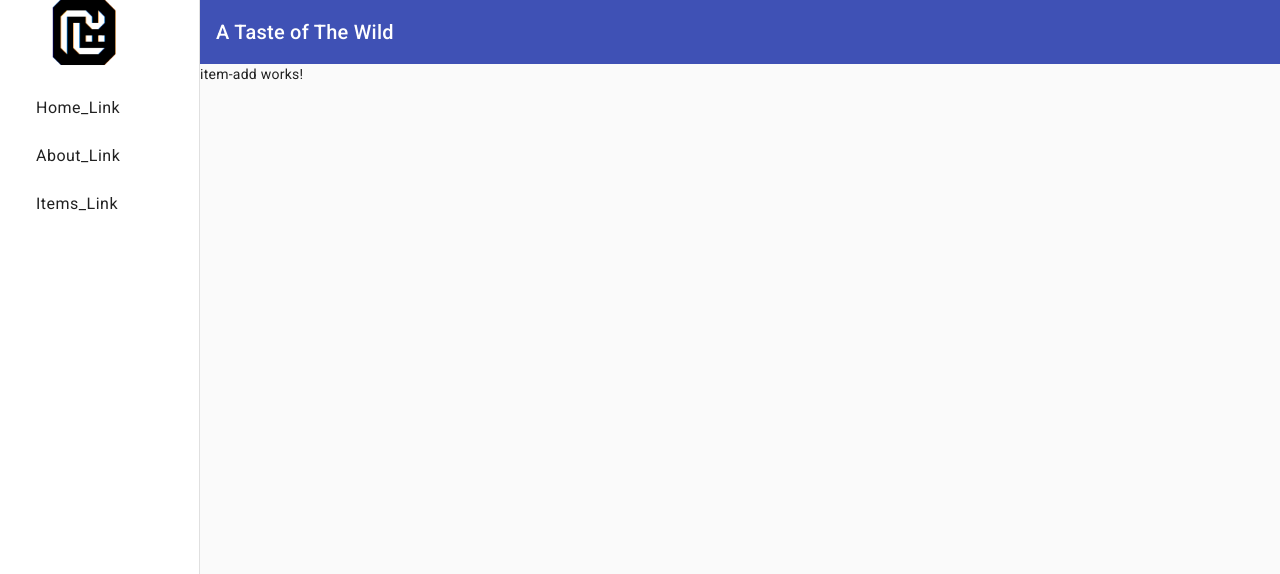
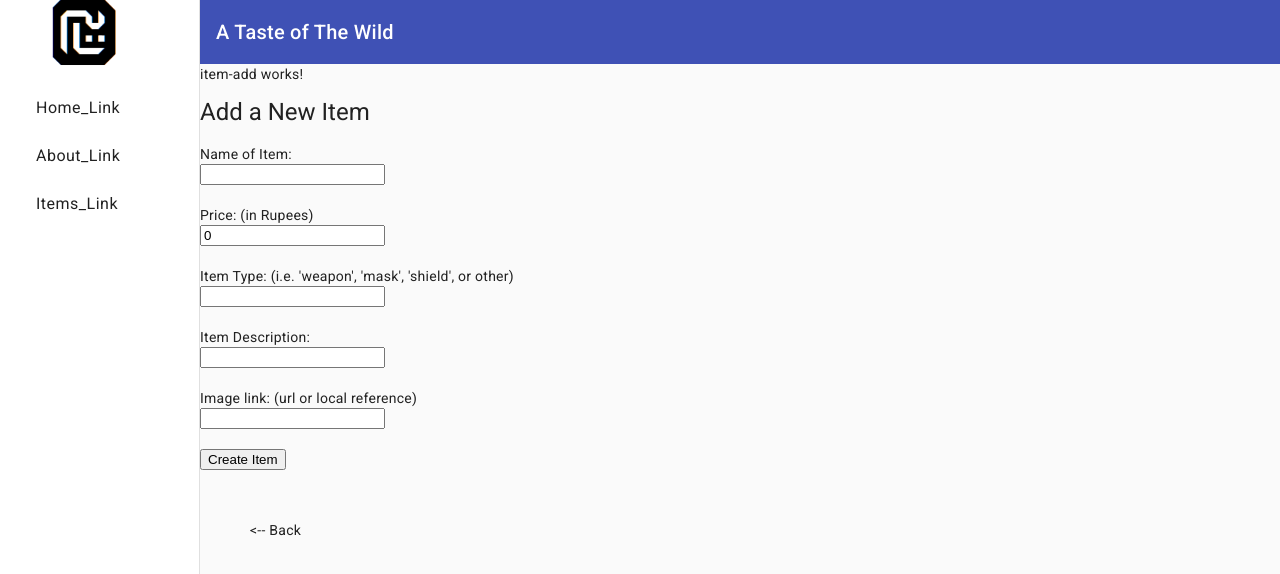
Before and after one commit to fjordlings605/FSWD1044-Final, an Angular app: page /add in a window 1280 px wide. Shown: the top 574 px of the page. Built offline with nearby package versions, Linux system fonts and the light colour scheme.

Commit message:
addItem page functinality works, no css yet

```diff
--- a/src/app/app.module.ts
+++ b/src/app/app.module.ts
@@ -20,6 +20,7 @@ import { MatListModule } from '@angular/material/list';
 import { MatCardModule } from '@angular/material/card';
 import { MatGridListModule } from '@angular/material/grid-list';
 import { ItemCardComponent } from './components/items/item-card/item-card.component';
+import { FormsModule } from '@angular/forms';
 
 @NgModule({
   declarations: [
@@ -45,7 +46,8 @@ import { ItemCardComponent } from './components/items/item-card/item-card.compon
     MatListModule,
     HttpClientModule,
     MatCardModule,
-    MatGridListModule
+    MatGridListModule,
+    FormsModule
   ],
   providers: [],
   bootstrap: [AppComponent]
--- a/src/app/components/item-add/item-add.component.css
+++ b/src/app/components/item-add/item-add.component.css
@@ -0,0 +1,6 @@
+
+
+
+#back {
+    margin:50px;
+}
--- a/src/app/components/item-add/item-add.component.html
+++ b/src/app/components/item-add/item-add.component.html
@@ -1 +1,25 @@
 <p>item-add works!</p>
+<html>
+    <div id="form">
+        <h1 id="heading">Add a New Item</h1>
+        <form #addForm="ngForm" (ngSubmit)="onSubmit()">
+            <label> Name of Item: </label><br>
+            <input type="text" name="name" [(ngModel)]="newItem.name"><br><br>
+
+            <label> Price: (in Rupees) </label><br>
+            <input type="number" name="price" [(ngModel)]="newItem.price"><br><br>
+
+            <label> Item Type: (i.e. 'weapon', 'mask', 'shield', or other)</label><br>
+            <input type="text" name="type" [(ngModel)]="newItem.type"><br><br>
+
+            <label> Item Description: </label><br>
+            <input type="text" name="description" [(ngModel)]="newItem.description"><br><br>
+
+            <label> Image link: (url or local reference)</label><br>
+            <input type="url" name="image" [(ngModel)]="newItem.image"><br><br>
+
+            <button type="submit">Create Item</button>
+        </form>
+    </div>
+    <div id="back" routerLink="/items"> <-- Back</div>
+</html>
--- a/src/app/components/item-add/item-add.component.ts
+++ b/src/app/components/item-add/item-add.component.ts
@@ -1,4 +1,7 @@
 import { Component } from '@angular/core';
+import { Router } from '@angular/router';
+import { Items } from 'src/app/models/items';
+import { ItemsService } from 'src/app/services/items.service';
 
 @Component({
   selector: 'app-item-add',
@@ -7,4 +10,25 @@ import { Component } from '@angular/core';
 })
 export class ItemAddComponent {
 
+  newItem: Items = new Items();
+
+  list: Items[] = [];
+
+  constructor(private itemService: ItemsService, private router: Router) { }
+
+  ngOnInit(): void{
+
+  }
+
+  onSubmit() {
+    this.itemService.AddItem(this.newItem).subscribe(thing => {
+      this.itemService.getAllItems().subscribe(response => {
+        this.list = response;
+      })
+      this.newItem.id = this.list.length + 1;
+      console.log(thing);
+      this.router.navigateByUrl("/items");
+    })
+  }
+
 }
--- a/src/app/components/items/items.component.css
+++ b/src/app/components/items/items.component.css
@@ -1,6 +1,6 @@
 html {
     background-image: url("src/assets/botw-background_03_detail.jpg");
-    background-size: 1920px 1200px;
+    background-size:  100%;
 }
 
 img {
@@ -19,4 +19,17 @@ img {
 
 h2{
     text-align: center;
+    margin: 10px 30px;
 }
+
+#topBit {
+    display: flex;
+    justify-content: center;
+}
+
+#add {
+    width: 50px;
+    height: 30px;
+    margin: 0px 50px;
+    align-self: center;
+}
--- a/src/app/components/items/items.component.html
+++ b/src/app/components/items/items.component.html
@@ -1,6 +1,10 @@
 <html>
-    <h2>Get your Wild Things here! &nbsp;&nbsp;&nbsp;&nbsp;&nbsp;&nbsp;&nbsp;&nbsp;&nbsp;&nbsp;&nbsp;&nbsp;&nbsp;&nbsp;&nbsp;&nbsp;&nbsp;&nbsp;&nbsp;  ...it's dangerous to go alone...</h2>
-
+    <div id="topBit">
+        <h2 >Get your Wild Things here!</h2>
+            <!-- &nbsp;&nbsp;&nbsp;&nbsp;&nbsp;&nbsp;&nbsp;&nbsp;&nbsp;&nbsp;&nbsp;&nbsp;&nbsp;&nbsp;&nbsp;&nbsp;&nbsp;&nbsp;&nbsp;   -->
+        <h2 >...it's dangerous to go alone...</h2>
+        <button  id="add" routerLink="/add">Add</button>
+    </div>
     <mat-grid-list cols="3" rowHeight="2:1">
         <mat-grid-tile class="item" *ngFor="let i of itemsList">
             <mat-grid-list cols="2" rowHeight="1:1">
--- a/src/app/services/items.service.ts
+++ b/src/app/services/items.service.ts
@@ -19,4 +19,10 @@ export class ItemsService {
   getItemByID(id: number): Observable<Items> {
     return this.http.get<Items>(this.itemSource + "/"+ id);
   }
+
+  AddItem(newItem: Items): Observable<Items> {
+    return this.http.post<Items>(this.itemSource, newItem);
+  }
+
+
 }
```
Also changed, not shown: itemsList.json (+25 -9 lines).
